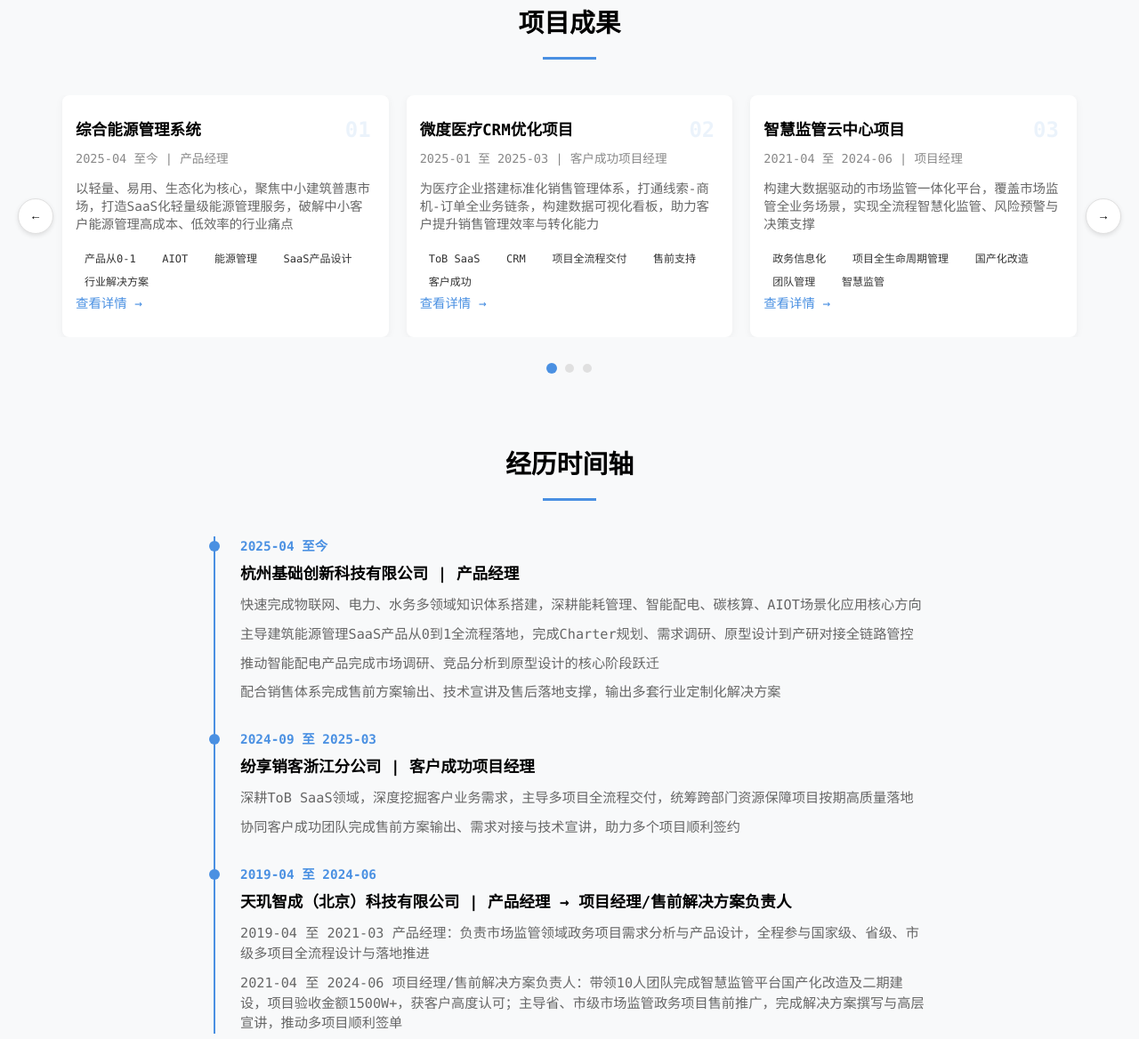
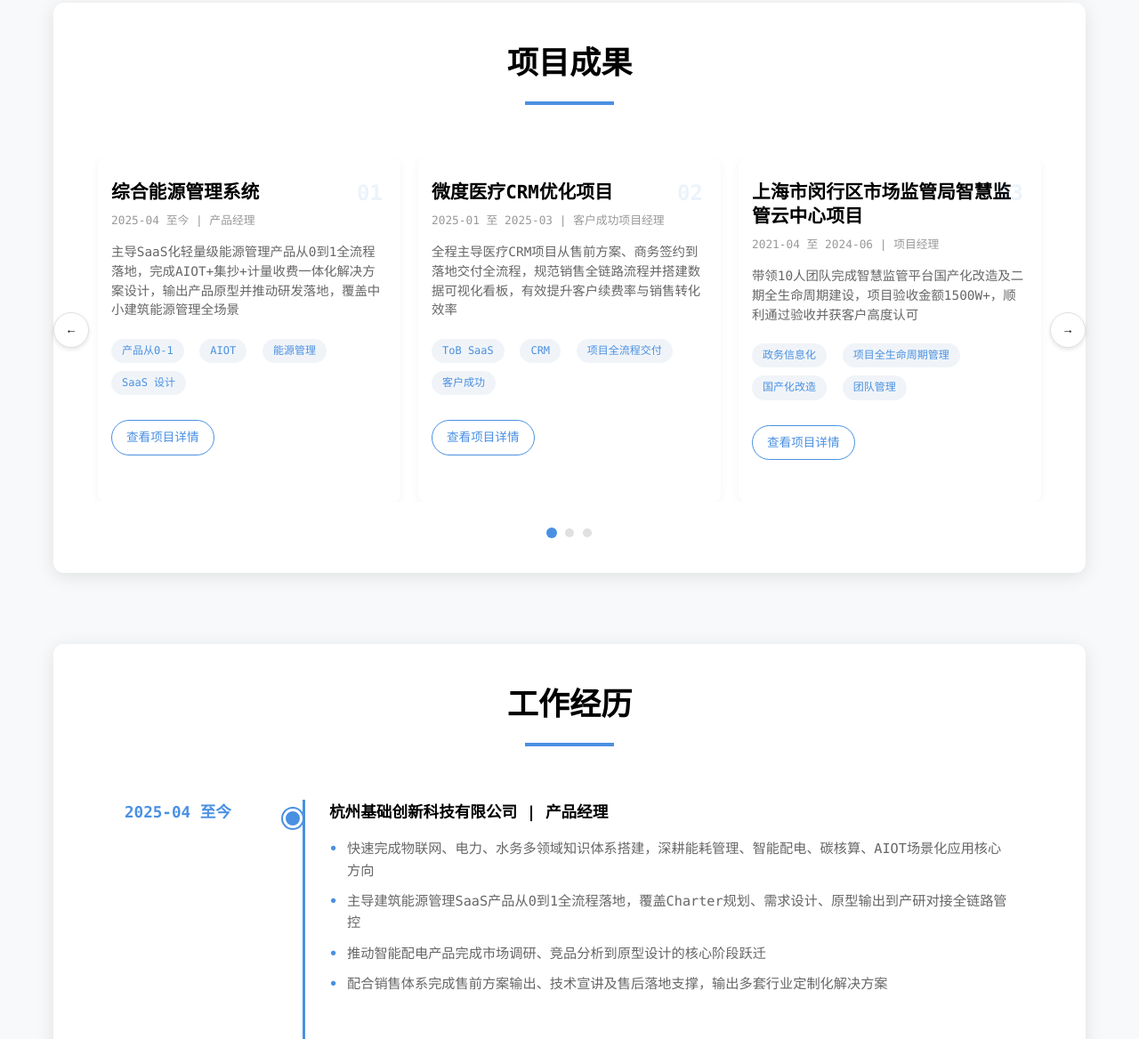
Before and after one commit to lavender081/self_ai, a website: page index.html in a window 1280 px wide. Shown: the part 648-1816 px from the top of the page at 89% size. Drawn offline with Linux system fonts and the light colour scheme.

Commit message:
Update: Improve work experience section layout and content

```diff
--- a/index.html
+++ b/index.html
@@ -212,26 +212,31 @@
         }
 
         /* 项目成果模块 */
-        .projects-section {
-            margin-bottom: 80px;
-        }
-
         .section-title {
-            font-size: 1.8rem;
-            font-weight: 600;
+            font-size: 2.2rem;
+            font-weight: 700;
             margin-bottom: 40px;
             color: #000;
             text-align: center;
             position: relative;
+            padding-bottom: 20px;
         }
 
         .section-title::after {
             content: '';
             display: block;
-            width: 60px;
-            height: 3px;
+            width: 100px;
+            height: 4px;
             background-color: #4a90e2;
             margin: 15px auto 0;
+        }
+
+        .projects-section {
+            margin-bottom: 80px;
+            padding: 40px;
+            background-color: #ffffff;
+            border-radius: 12px;
+            box-shadow: 0 4px 20px rgba(0, 0, 0, 0.1);
         }
 
         /* 轮播样式 */
@@ -314,40 +319,57 @@
         }
 
         .project-content h3 {
-            font-size: 1.1rem;
-            font-weight: 600;
+            font-size: 1.3rem;
+            font-weight: 700;
             margin-bottom: 8px;
             color: #000;
+            line-height: 1.3;
         }
 
         .project-meta {
-            font-size: 0.85rem;
-            color: #888;
-            margin-bottom: 12px;
+            font-size: 0.8rem;
+            color: #999;
+            margin-bottom: 15px;
         }
 
         .project-description {
             font-size: 0.9rem;
             color: #666;
-            margin-bottom: 15px;
-            line-height: 1.4;
+            margin-bottom: 20px;
+            line-height: 1.5;
+        }
+
+        .tech-tags {
+            margin-bottom: 20px;
         }
 
         .tech-tags span {
+            display: inline-block;
+            margin-right: 8px;
+            margin-bottom: 8px;
+            padding: 4px 12px;
+            background-color: #f0f4f8;
+            color: #4a90e2;
+            border-radius: 16px;
             font-size: 0.75rem;
-            padding: 3px 10px;
         }
 
         .project-link {
             display: inline-block;
             color: #4a90e2;
             text-decoration: none;
-            font-size: 0.9rem;
+            font-size: 0.85rem;
             font-weight: 500;
+            padding: 8px 16px;
+            border: 1px solid #4a90e2;
+            border-radius: 20px;
+            transition: all 0.3s ease;
         }
 
         .project-link:hover {
-            text-decoration: underline;
+            background-color: #4a90e2;
+            color: white;
+            text-decoration: none;
         }
 
         /* 轮播指示器 */
@@ -372,63 +394,108 @@
             transform: scale(1.2);
         }
 
-        /* 经历时间轴模块 */
+        /* 工作经历模块 */
         .timeline-section {
             margin-bottom: 80px;
+            padding: 40px;
+            background-color: #ffffff;
+            border-radius: 12px;
+            box-shadow: 0 4px 20px rgba(0, 0, 0, 0.1);
         }
 
         .timeline {
             position: relative;
-            max-width: 800px;
+            max-width: 1000px;
             margin: 0 auto;
         }
 
         .timeline::before {
             content: '';
             position: absolute;
-            left: 0;
+            left: 20%;
             top: 0;
             bottom: 0;
-            width: 2px;
+            width: 3px;
             background-color: #4a90e2;
         }
 
         .timeline-item {
             position: relative;
-            padding-left: 30px;
-            margin-bottom: 30px;
-        }
-
-        .timeline-item::before {
-            content: '';
-            position: absolute;
-            left: -5px;
-            top: 5px;
-            width: 12px;
-            height: 12px;
-            border-radius: 50%;
-            background-color: #4a90e2;
+            display: flex;
+            margin-bottom: 50px;
         }
 
         .timeline-date {
-            font-size: 0.9rem;
+            width: 20%;
+            font-size: 1.1rem;
             color: #4a90e2;
-            font-weight: 600;
-            margin-bottom: 5px;
+            font-weight: 700;
+            padding-right: 30px;
+            position: relative;
+        }
+
+        .timeline-date::after {
+            content: '';
+            position: absolute;
+            right: 0;
+            top: 10px;
+            width: 16px;
+            height: 16px;
+            border-radius: 50%;
+            background-color: #4a90e2;
+            border: 3px solid white;
+            box-shadow: 0 0 0 2px #4a90e2;
+        }
+
+        .timeline-content {
+            width: 80%;
+            padding-left: 30px;
         }
 
         .timeline-content h3 {
             font-size: 1.1rem;
-            font-weight: 600;
-            margin-bottom: 10px;
+            font-weight: 700;
+            margin-bottom: 15px;
             color: #000;
         }
 
-        .timeline-content p {
+        .timeline-content h4 {
+            font-size: 1rem;
+            font-weight: 600;
+            margin: 20px 0 10px;
+            color: #333;
+        }
+
+        .timeline-content ul {
+            list-style: none;
+            padding: 0;
+        }
+
+        .timeline-content li {
             font-size: 0.95rem;
             color: #666;
-            line-height: 1.5;
+            line-height: 1.6;
             margin-bottom: 10px;
+            position: relative;
+            padding-left: 20px;
+        }
+
+        .timeline-content li::before {
+            content: '•';
+            position: absolute;
+            left: 0;
+            color: #4a90e2;
+            font-weight: bold;
+        }
+
+        .timeline-item:not(:last-child) {
+            border-bottom: 1px solid #f0f0f0;
+            padding-bottom: 40px;
+        }
+
+        .highlight {
+            font-weight: 700;
+            color: #4a90e2;
         }
 
         /* 响应式设计 */
@@ -461,16 +528,28 @@
                 grid-template-columns: 1fr;
             }
 
+            .timeline-item {
+                flex-direction: column;
+            }
+
             .timeline::before {
                 left: 0;
             }
 
-            .timeline-item {
-                padding-left: 25px;
+            .timeline-date {
+                width: 100%;
+                padding-right: 0;
+                margin-bottom: 10px;
             }
 
-            .timeline-item::before {
+            .timeline-date::after {
                 left: -5px;
+                right: auto;
+            }
+
+            .timeline-content {
+                width: 100%;
+                padding-left: 25px;
             }
 
             .chat-messages {
@@ -521,15 +600,14 @@
                         <div class="project-content">
                             <h3>综合能源管理系统</h3>
                             <div class="project-meta">2025-04 至今 | 产品经理</div>
-                            <p class="project-description">以轻量、易用、生态化为核心，聚焦中小建筑普惠市场，打造SaaS化轻量级能源管理服务，破解中小客户能源管理高成本、低效率的行业痛点</p>
+                            <p class="project-description">主导SaaS化轻量级能源管理产品从0到1全流程落地，完成AIOT+集抄+计量收费一体化解决方案设计，输出产品原型并推动研发落地，覆盖中小建筑能源管理全场景</p>
                             <div class="tech-tags">
                                 <span>产品从0-1</span>
                                 <span>AIOT</span>
                                 <span>能源管理</span>
-                                <span>SaaS产品设计</span>
-                                <span>行业解决方案</span>
+                                <span>SaaS 设计</span>
                             </div>
-                            <a href="#" class="project-link">查看详情 →</a>
+                            <a href="#" class="project-link">查看项目详情</a>
                         </div>
                     </div>
 
@@ -538,66 +616,62 @@
                         <div class="project-content">
                             <h3>微度医疗CRM优化项目</h3>
                             <div class="project-meta">2025-01 至 2025-03 | 客户成功项目经理</div>
-                            <p class="project-description">为医疗企业搭建标准化销售管理体系，打通线索-商机-订单全业务链条，构建数据可视化看板，助力客户提升销售管理效率与转化能力</p>
+                            <p class="project-description">全程主导医疗CRM项目从售前方案、商务签约到落地交付全流程，规范销售全链路流程并搭建数据可视化看板，有效提升客户续费率与销售转化效率</p>
                             <div class="tech-tags">
                                 <span>ToB SaaS</span>
                                 <span>CRM</span>
                                 <span>项目全流程交付</span>
-                                <span>售前支持</span>
                                 <span>客户成功</span>
                             </div>
-                            <a href="#" class="project-link">查看详情 →</a>
+                            <a href="#" class="project-link">查看项目详情</a>
                         </div>
                     </div>
 
                     <div class="project-card">
                         <div class="project-number">03</div>
                         <div class="project-content">
-                            <h3>智慧监管云中心项目</h3>
+                            <h3>上海市闵行区市场监管局智慧监管云中心项目</h3>
                             <div class="project-meta">2021-04 至 2024-06 | 项目经理</div>
-                            <p class="project-description">构建大数据驱动的市场监管一体化平台，覆盖市场监管全业务场景，实现全流程智慧化监管、风险预警与决策支撑</p>
+                            <p class="project-description">带领10人团队完成智慧监管平台国产化改造及二期全生命周期建设，项目验收金额1500W+，顺利通过验收并获客户高度认可</p>
                             <div class="tech-tags">
                                 <span>政务信息化</span>
                                 <span>项目全生命周期管理</span>
                                 <span>国产化改造</span>
                                 <span>团队管理</span>
-                                <span>智慧监管</span>
                             </div>
-                            <a href="#" class="project-link">查看详情 →</a>
+                            <a href="#" class="project-link">查看项目详情</a>
                         </div>
                     </div>
 
                     <div class="project-card">
                         <div class="project-number">04</div>
                         <div class="project-content">
-                            <h3>国家市场监管总局项目</h3>
+                            <h3>国家市场监管总局智慧监管中心综合展示建设项目</h3>
                             <div class="project-meta">2020-08 至 2021-03 | 产品经理</div>
-                            <p class="project-description">搭建国家级市场智慧监管中枢，实现全国市场监管业务数据总览、重点领域态势监测、风险预警与决策支撑能力升级</p>
+                            <p class="project-description">统筹国家级政务项目团队管理与跨部门需求协调，完成5大业务局全量需求梳理、产品原型设计，推动国家级智慧监管中枢产品顺利上线</p>
                             <div class="tech-tags">
                                 <span>国家级政务项目</span>
                                 <span>需求管理</span>
                                 <span>产品设计</span>
                                 <span>跨部门协调</span>
-                                <span>大数据可视化</span>
                             </div>
-                            <a href="#" class="project-link">查看详情 →</a>
+                            <a href="#" class="project-link">查看项目详情</a>
                         </div>
                     </div>
 
                     <div class="project-card">
                         <div class="project-number">05</div>
                         <div class="project-content">
-                            <h3>河北省市场监管局项目</h3>
+                            <h3>河北省市场监管局系列信息化项目</h3>
                             <div class="project-meta">2019-12 至 2020-07 | 售前解决方案负责人</div>
-                            <p class="project-description">包含省-市-县三级应急指挥平台建设、全省市场监管信息化顶层设计两大核心板块，全面提升省级市场监管执法预警、应急处置与信息化统筹能力</p>
+                            <p class="project-description">独立完成省级应急指挥平台项目高层宣讲与方案落地，项目验收后实现全省推广；协助完成全省市场监管信息化顶层设计，制定统一建设标准与规范</p>
                             <div class="tech-tags">
                                 <span>政务售前</span>
                                 <span>解决方案</span>
-                                <span>高层宣讲</span>
                                 <span>顶层设计</span>
                                 <span>应急指挥平台</span>
                             </div>
-                            <a href="#" class="project-link">查看详情 →</a>
+                            <a href="#" class="project-link">查看项目详情</a>
                         </div>
                     </div>
                 </div>
@@ -615,19 +689,21 @@
         </div>
     </section>
 
-    <!-- 经历时间轴模块 -->
+    <!-- 工作经历模块 -->
     <section class="timeline-section">
-        <h2 class="section-title">经历时间轴</h2>
+        <h2 class="section-title">工作经历</h2>
 
         <div class="timeline">
             <div class="timeline-item">
                 <div class="timeline-date">2025-04 至今</div>
                 <div class="timeline-content">
                     <h3>杭州基础创新科技有限公司 | 产品经理</h3>
-                    <p>快速完成物联网、电力、水务多领域知识体系搭建，深耕能耗管理、智能配电、碳核算、AIOT场景化应用核心方向</p>
-                    <p>主导建筑能源管理SaaS产品从0到1全流程落地，完成Charter规划、需求调研、原型设计到产研对接全链路管控</p>
-                    <p>推动智能配电产品完成市场调研、竞品分析到原型设计的核心阶段跃迁</p>
-                    <p>配合销售体系完成售前方案输出、技术宣讲及售后落地支撑，输出多套行业定制化解决方案</p>
+                    <ul>
+                        <li>快速完成物联网、电力、水务多领域知识体系搭建，深耕能耗管理、智能配电、碳核算、AIOT场景化应用核心方向</li>
+                        <li>主导建筑能源管理SaaS产品从0到1全流程落地，覆盖Charter规划、需求设计、原型输出到产研对接全链路管控</li>
+                        <li>推动智能配电产品完成市场调研、竞品分析到原型设计的核心阶段跃迁</li>
+                        <li>配合销售体系完成售前方案输出、技术宣讲及售后落地支撑，输出多套行业定制化解决方案</li>
+                    </ul>
                 </div>
             </div>
 
@@ -635,8 +711,10 @@
                 <div class="timeline-date">2024-09 至 2025-03</div>
                 <div class="timeline-content">
                     <h3>纷享销客浙江分公司 | 客户成功项目经理</h3>
-                    <p>深耕ToB SaaS领域，深度挖掘客户业务需求，主导多项目全流程交付，统筹跨部门资源保障项目按期高质量落地</p>
-                    <p>协同客户成功团队完成售前方案输出、需求对接与技术宣讲，助力多个项目顺利签约</p>
+                    <ul>
+                        <li>深耕ToB SaaS领域，深度挖掘客户业务需求，主导多项目全流程交付，统筹跨部门资源保障项目按期高质量落地</li>
+                        <li>协同客户成功团队完成售前方案输出、需求对接与技术宣讲，助力多个项目顺利签约</li>
+                    </ul>
                 </div>
             </div>
 
@@ -644,8 +722,15 @@
                 <div class="timeline-date">2019-04 至 2024-06</div>
                 <div class="timeline-content">
                     <h3>天玑智成（北京）科技有限公司 | 产品经理 → 项目经理/售前解决方案负责人</h3>
-                    <p>2019-04 至 2021-03 产品经理：负责市场监管领域政务项目需求分析与产品设计，全程参与国家级、省级、市级多项目全流程设计与落地推进</p>
-                    <p>2021-04 至 2024-06 项目经理/售前解决方案负责人：带领10人团队完成智慧监管平台国产化改造及二期建设，项目验收金额1500W+，获客户高度认可；主导省、市级市场监管政务项目售前推广，完成解决方案撰写与高层宣讲，推动多项目顺利签单</p>
+                    <h4>2021-04 至 2024-06 | 项目经理/售前解决方案负责人</h4>
+                    <ul>
+                        <li>带领10人团队完成智慧监管平台国产化改造及二期建设，项目验收金额1500W+，获客户高度认可</li>
+                        <li>主导省、市级市场监管政务项目售前推广，完成解决方案撰写与高层宣讲，推动多项目顺利签单</li>
+                    </ul>
+                    <h4>2019-04 至 2021-03 | 产品经理</h4>
+                    <ul>
+                        <li>负责市场监管领域政务项目需求分析与产品设计，全程参与国家级、省级、市级多项目全流程设计与落地推进</li>
+                    </ul>
                 </div>
             </div>
         </div>
```
